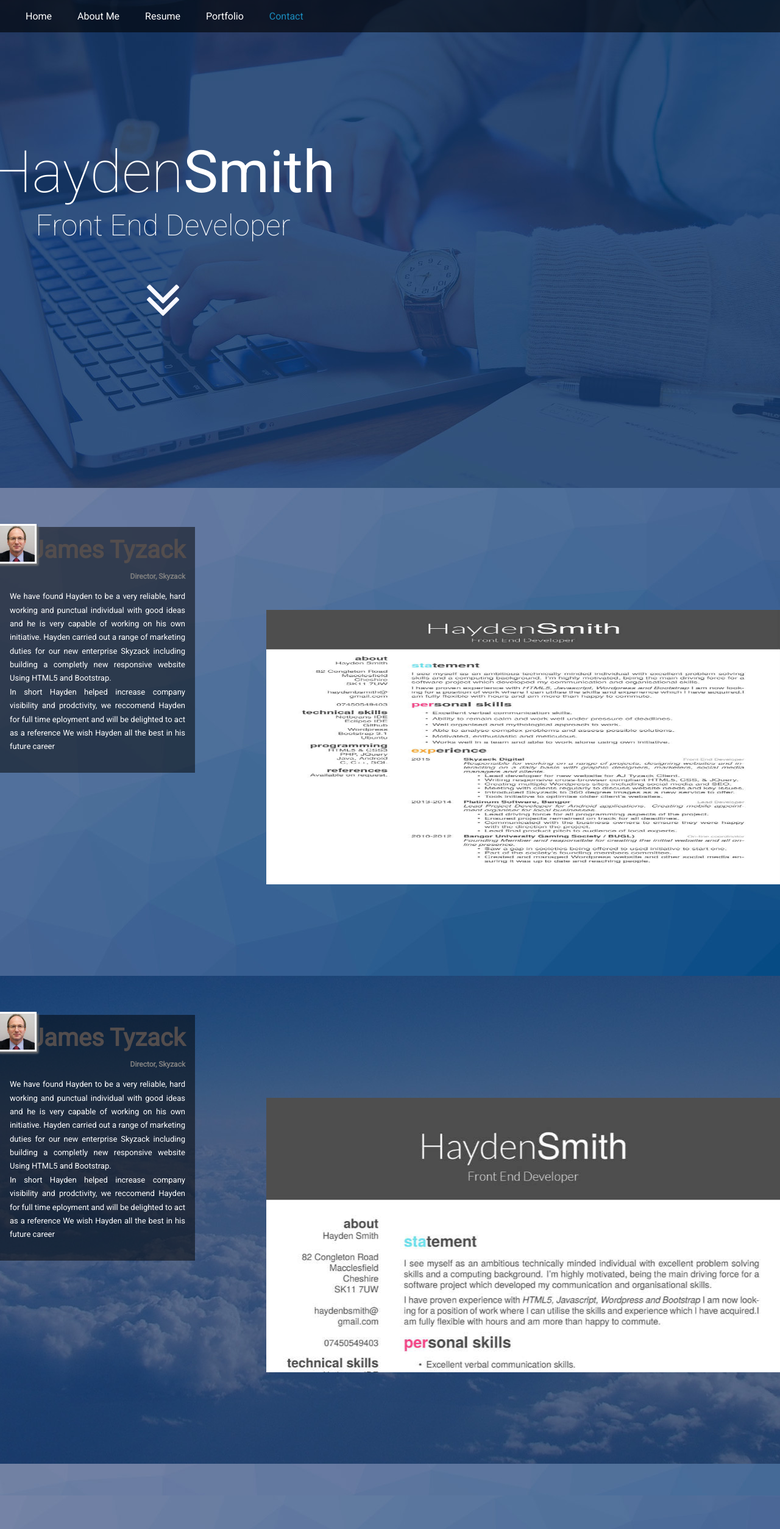
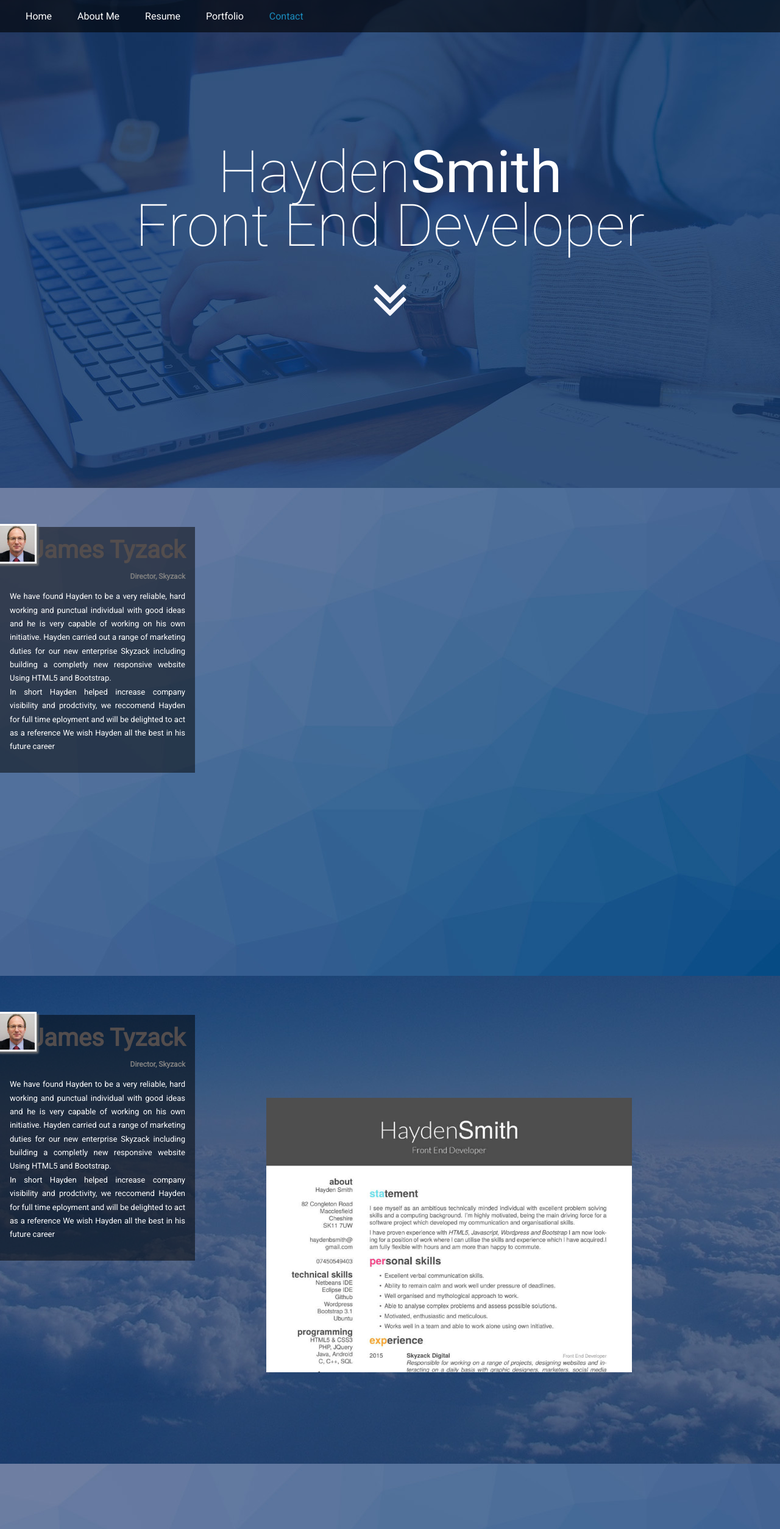
Before and after one commit to MostUnfabulous/ParralexWebsite, a plain HTML site: page index.html in a window 1280 px wide. Shown: the top 2507 px of the page at 61% size. Drawn offline with nearby package versions, Linux system fonts and the light colour scheme; a web font is replaced by a local one.

Commit message:
Updated screen Width
Updated screen Width

```diff
--- a/css/main.css
+++ b/css/main.css
@@ -18,6 +18,7 @@ body {
     height: auto;
     background-image:url('../img/pattern.jpg');
     background-attachment: fixed;
+    width: 100%;
 
 }
 
@@ -137,6 +138,8 @@ section {
 }
 main {
 	overflow-x: hidden;
+  overflow-y: hidden;
+
 	font-family: 'Roboto',sans-serif;
   color: white;
   width: 100%;
@@ -178,6 +181,7 @@ main {
     padding: 200px 0;
     text-align: center;
     position: absolute;
+
 }
 
 
@@ -199,10 +203,15 @@ main {
 #slide-1 .bcg {
   background-image:url('../img/desk2.jpg');
     height: 100%;
+
 display: table;}
 #slide-1 .hsContent
  {    height: auto;
+   width: 100%;
+   vertical-align: 50%;
+   margin: auto;
     border-top: 200px;
+    	margin-left: auto;
 }
 
 /* Slide 2 */
@@ -247,7 +256,6 @@ height:auto;
 #slide-5 .hsContent {
     border-top: 200px;
       height: auto;
-      width: 100%;
 }
 	#slide-5 h2 {
 		background: none;
@@ -470,7 +478,7 @@ height:auto;
 }
 
 h1.heading {
-	font-size: 96px;
+	font-size: 48px;
 		text-align: center;
 
 }
@@ -481,7 +489,7 @@ h1.heading.bold {
 }
 
 h2.heading {
-	font-size: 48px;
+	font-size: 24px;
 	text-align: center;
 
 }
@@ -556,14 +564,17 @@ img.box.profile-pic {
 
 .cvimg {
   background-image:url('../img/cvfeb16.jpg');
-	margin-top: 0px;
+  background-size: 100% auto ;
+  background-position: fixed;
+  margin-top: 200px;
     width: 100%;
-    background-position: top;
-	 position: relative;
+    height: auto;
+
 }
 
 
 .container {
+
   width: 100%;
 	min-height: 100%;
   padding-right: 0px;
@@ -635,8 +646,26 @@ img.box.profile-pic {
     color: #fff;
 }
 
+.Collage.effect-parent {
+
+  margin: 0px -20px;
+   max-height:100%;
+  position: absolute;
+  max-width: 80%;
+}
+
 
 @media (min-width: 768px) {
+
+  .Collage.effect-parent {
+
+
+
+    position: relative;
+    max-height: inherit;
+  }
+
+
   .container {
     width: 100%;
   }
@@ -644,12 +673,14 @@ img.box.profile-pic {
   .cvimg {
   	margin-top: 200px;
       height: 450px;
+      width: 600px;
       vertical-align: middle;
   	 position: relative;
   }
 
   .box {
     width: 20em;
+    position: relative;
   }
 .bcg {
   background-repeat: no-repeat;
@@ -671,6 +702,14 @@ img.box.profile-pic {
   height:auto;
   min-height:100%; }
 
+  h1.heading {
+  	font-size: 96px;
+  }
+
+    h2.heading {
+      font-size: 96px;
+    }
+
 }
 @media (min-width: 992px) {
   .container {
--- a/index.html
+++ b/index.html
@@ -144,9 +144,6 @@
                         </div>
 
 
-                        <div class="col-lg-8"><img alt="CV" class="cvimg" src=
-                        "img/cvfeb16.jpg">
-                        </div>
 
 
 
```
